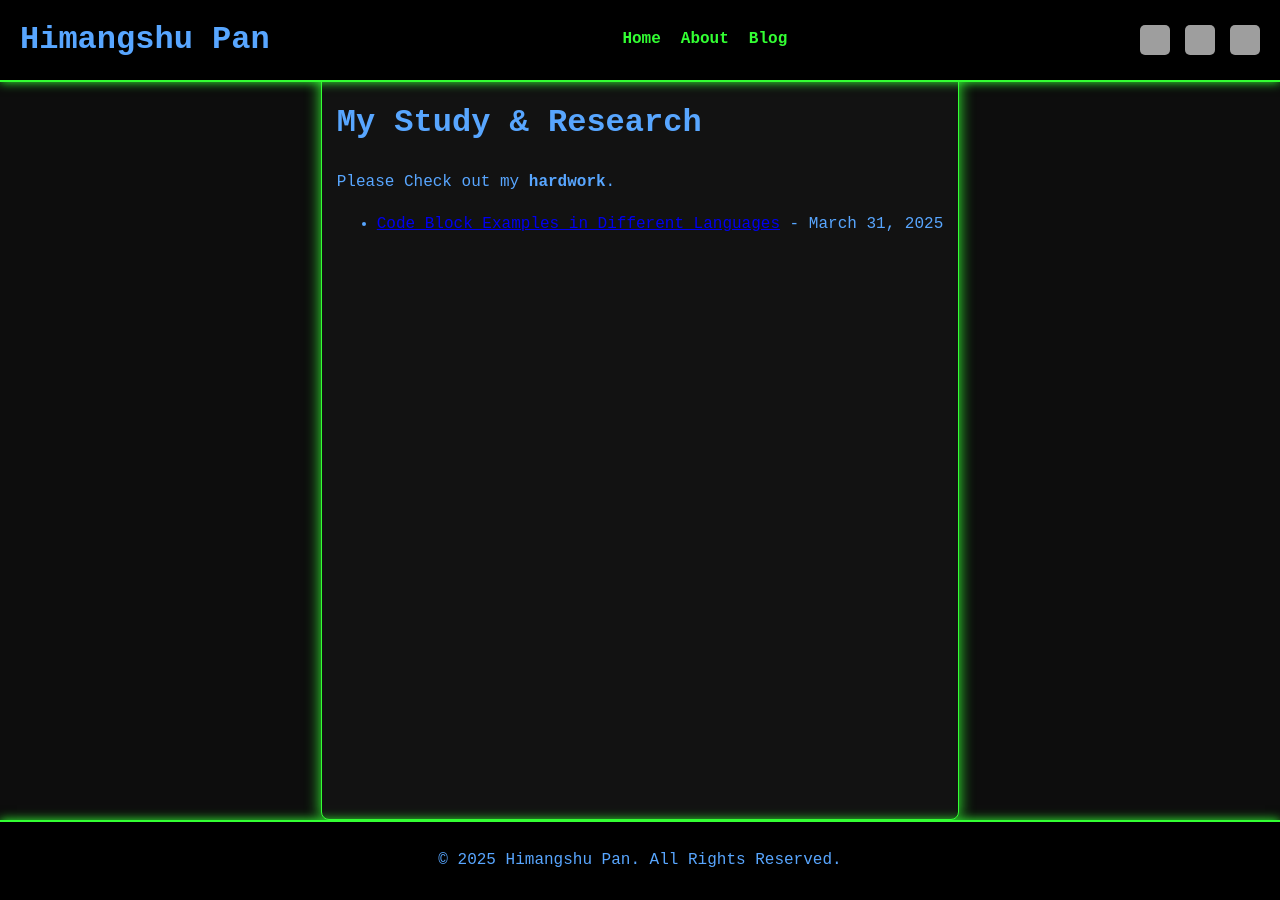
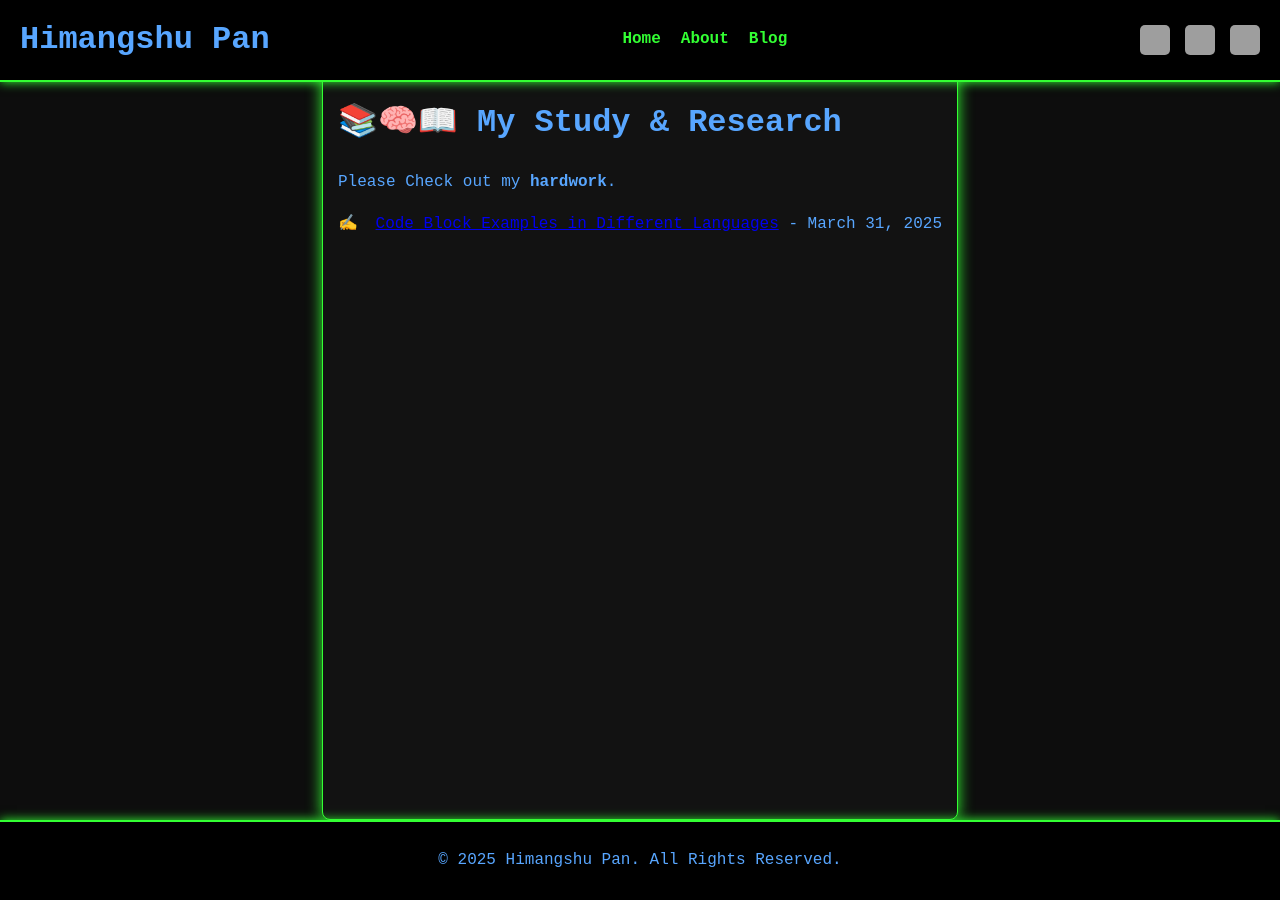
Before and after one commit to himangshu-blockchain/himangshu-blockchain.github.io, a Jekyll site: the page built from Site/blog.markdown, in a window 1280 px wide. Built offline with Jekyll 4.4.1, drawn with Linux system fonts in a browser that asks for light colours; nearby versions of some CDN libraries; comment, search, counter and statistics services are not loaded; grey boxes are pictures that could not be loaded.

Commit message:
Update blog list style

```diff
--- a/Site/_layouts/blog.html
+++ b/Site/_layouts/blog.html
@@ -8,7 +8,7 @@ title: Blog
 </p> -->
 <h1>{{ page.title }}</h1>
 <p>{{ content }}</p>
-<ul>
+<ul class="blog-list">
   {% for post in site.posts %}
     <li><a href="{{ post.url }}">{{ post.title }}</a> - {{ post.date | date: "%B %d, %Y" }}</li>
   {% endfor %}
--- a/Site/assets/css/style.css
+++ b/Site/assets/css/style.css
@@ -33,6 +33,7 @@ html, body {
     width: 30px;
     height: 30px;
 }
+
 
 
 
@@ -359,3 +360,13 @@ p {
 }
 
 }
+
+.blog-list {
+    list-style: none; /* Remove default bullets */
+    padding-left: 0;  /* Optional: remove extra space */
+  }
+
+  .blog-list li::before {
+    content: "✍️ ";
+    margin-right: 8px;
+  }
--- a/Site/blog.markdown
+++ b/Site/blog.markdown
@@ -1,6 +1,6 @@
 ---
 layout: blog
-title: My Study & Research
+title: 📚🧠📖 My Study & Research
 permalink: /blog/
 ---
 
```
Also changed, not shown: 3 other files.
